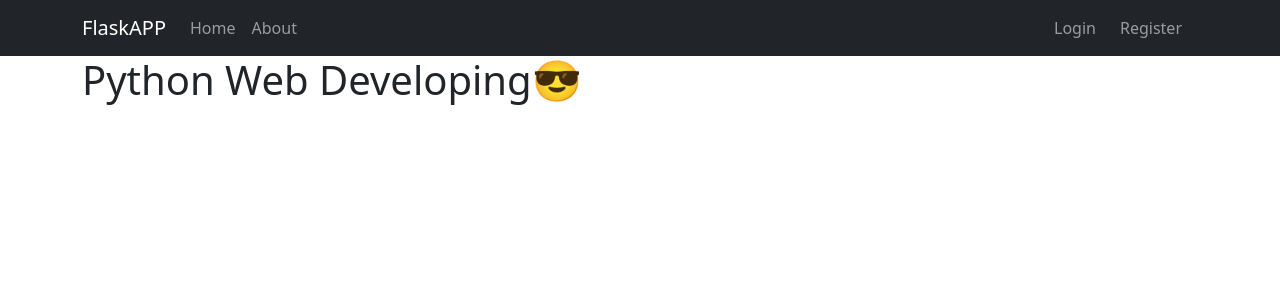
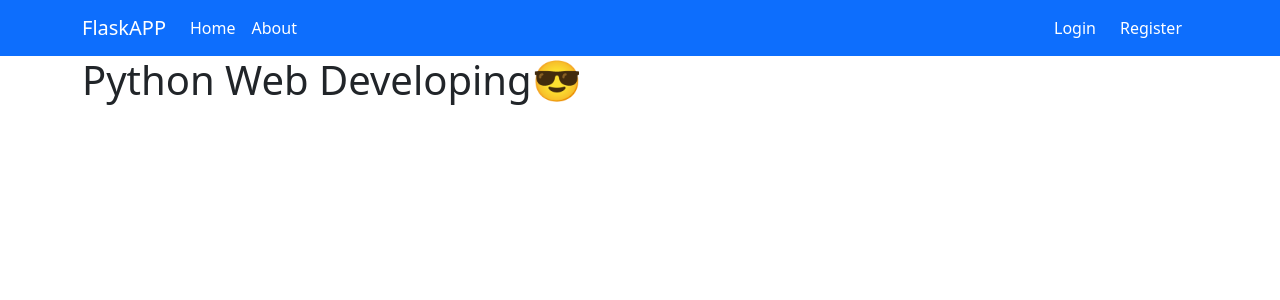
Before and after one commit to LazevAnton/FlaskAPP, a Flask app: page / in a window 1280 px wide. Shown: the top 300 px of the page. Run offline with Flask 2, Linux system fonts and the light colour scheme.

Commit message:
add class nav_link_color

```diff
--- a/app/templates/base.html
+++ b/app/templates/base.html
@@ -13,8 +13,14 @@
     <link href="https://cdn.jsdelivr.net/npm/bootstrap@5.3.0-alpha1/dist/css/bootstrap.min.css" rel="stylesheet"
           integrity="sha384-GLhlTQ8iRABdZLl6O3oVMWSktQOp6b7In1Zl3/Jr59b6EGGoI1aFkw7cmDA6j6gD" crossorigin="anonymous">
 </head>
+<style>
+    .nav_link_color {
+        color: white;
+    }
+</style>
 <body>
-<nav class="navbar navbar-expand-lg navbar-dark bg-dark">
+<nav class="navbar navbar-expand-lg navbar-dark bg-primary">
+<!--bg-dark-->
     <div class="container">
         <a class="navbar-brand" href="{{ url_for('main.index') }}">FlaskAPP</a>
         <button class="navbar-toggler" type="button" data-toggle="collapse" data-target="#navbarNav"
@@ -25,26 +31,26 @@
             <ul class="navbar-nav me-auto">
                 <li class="nav-item">
                 <li class="nav-item{% if active == 'index' %} active{% endif %}">
-                    <a class="nav-link" href="{{ url_for('main.index') }}">Home</a>
+                    <a class="nav-link nav_link_color" href="{{ url_for('main.index') }}">Home</a>
                 </li>
 <!--                <li class="nav-item">-->
 <!--                    <a class="nav-link" href="#">Users</a>-->
 <!--                </li>-->
                 <li class="nav-item">
-                    <a class="nav-link" href="{{ url_for('main.about') }}">About</a>
+                    <a class="nav-link nav_link_color" href="{{ url_for('main.about') }}">About</a>
                 </li>
             </ul>
             <ul class="navbar-nav ms-auto">
                 <li class="nav-item me-2">
                     {% if current_user.is_authenticated %}
-                    <a class="nav-link" href="{{ url_for('auth.logout') }}">Logout</a>
+                    <a class="nav-link nav_link_color" href="{{ url_for('auth.logout') }}">Logout</a>
                     {% else %}
-                    <a class="nav-link" href="{{ url_for('auth.login') }}">Login</a>
+                    <a class="nav-link nav_link_color" href="{{ url_for('auth.login') }}">Login</a>
                     {% endif %}
                 </li>
                 {% if not current_user.is_authenticated %}
                 <li class="nav-item me-2">
-                    <a class="nav-link" href="{{ url_for('auth.register') }}">Register</a>
+                    <a class="nav-link nav_link_color" href="{{ url_for('auth.register') }}">Register</a>
                 </li>
                 {% endif %}
             </ul>
```
